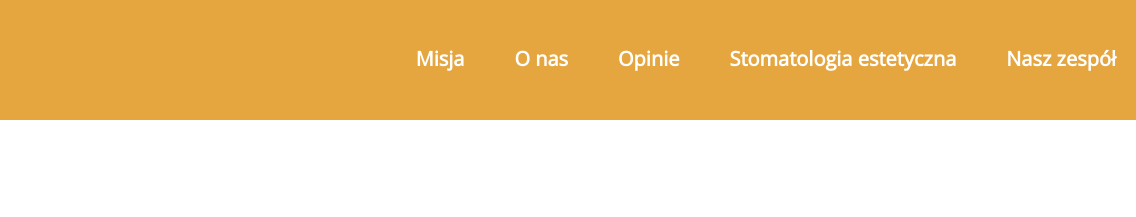
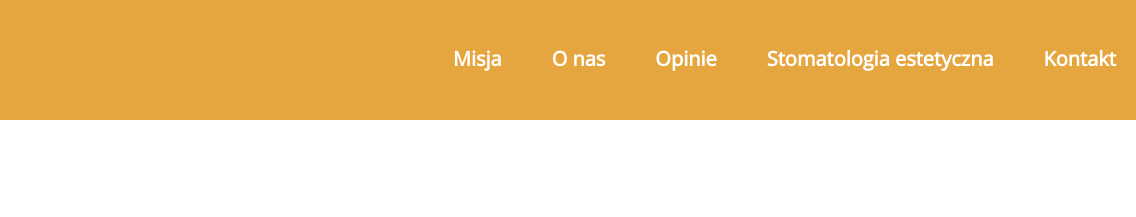
Before and after one commit to Mikolaj18/static-website, a plain HTML site: page opinions.html in a window 1280 px wide. Shown: the top 217 px of the page, 144-1280 px from the left. Drawn offline with nearby package versions, Linux system fonts and the light colour scheme.

Commit message:
change text in list item

```diff
--- a/opinions.html
+++ b/opinions.html
@@ -24,7 +24,7 @@
                         <li class="js-nav-item"><a href="index.html#about-us" target="_blank"><span>O nas</span></a></li>
                         <li class="js-nav-item"><a href="#"><span>Opinie</span></a></li>
                         <li class="js-nav-item"><a href="index.html#aesthetic-dentistry" target="_blank"><span>Stomatologia estetyczna</span></a></li>
-                        <li class="js-nav-item"><a href="contact.html" target="_blank"><span>Nasz zespół</span></a></li>
+                        <li class="js-nav-item"><a href="contact.html" target="_blank"><span>Kontakt</span></a></li>
 
                     </ul>
                 </nav>
```
